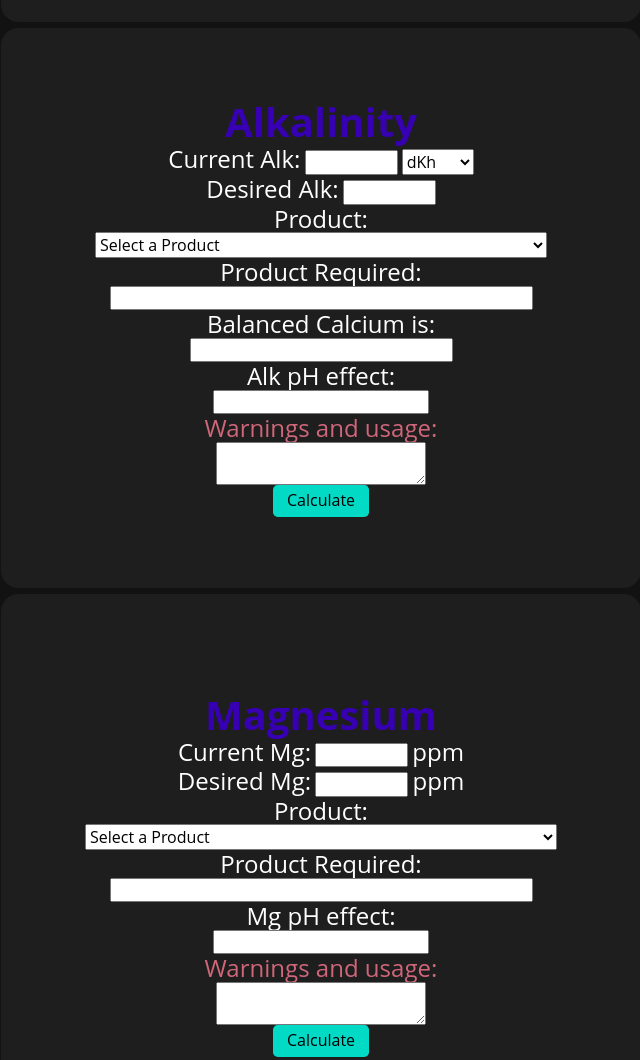
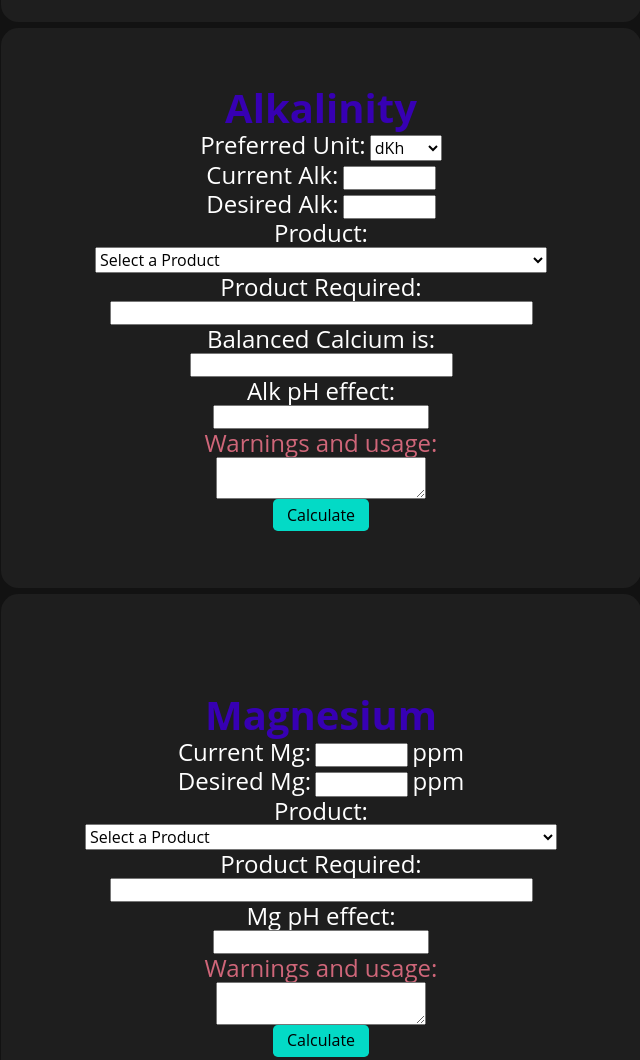
Before and after one commit to ivngzmn/reef-aquarium-supplement-calculator, a plain HTML site: page index.html in a window 1280 px wide. Shown: the part 1020-2080 px from the top of the page, without its empty margins (319-959 px from the left). Drawn offline with Linux system fonts and the light colour scheme.

Commit message:
refactor(updated classes for easier css styling)

```diff
--- a/index.html
+++ b/index.html
@@ -299,6 +299,22 @@
                             <span class="supplement-title">Alkalinity</span>
                             <div class="supplement-input">
                                 <span class="supplement-text"
+                                    >Preferred Unit:</span
+                                >
+                                <select
+                                    name="AlkType"
+                                    size="1"
+                                    class="selectDKH"
+                                    id="AlkType"
+                                    tabindex="8"
+                                >
+                                    <option value="d" selected>dKh</option>
+                                    <option value="m">meq/lt</option>
+                                    <option value="p">ppm</option>
+                                </select>
+                            </div>
+                            <div class="supplement-input">
+                                <span class="supplement-text"
                                     >Current Alk:</span
                                 >
                                 <input
@@ -310,17 +326,6 @@
                                     size="7"
                                     maxlength="6"
                                 />
-                                <select
-                                    name="AlkType"
-                                    size="1"
-                                    class="selectfont"
-                                    id="AlkType"
-                                    tabindex="8"
-                                >
-                                    <option value="d" selected>dKh</option>
-                                    <option value="m">meq/lt</option>
-                                    <option value="p">ppm</option>
-                                </select>
                             </div>
                             <div class="supplement-input">
                                 <span class="supplement-text"
@@ -690,7 +695,7 @@
                         data. I welcome your comments, questions and
                         suggestions, please feel free to drop me an email any
                         time
-                        <a href="mailto:jdreefer@diesyst.com">jdieck</a>
+                        <!-- <a href="mailto:jdreefer@diesyst.com">jdieck</a> -->
                     </p>
                     <p>
                         All products and their brand name are copyright of their
@@ -706,7 +711,7 @@
                 </section>
 
                 <footer>
-                    <section>
+                    <!-- <section>
                         <span>UPDATES: </span>
                         <ul>
                             <li>
@@ -920,7 +925,7 @@
                     <span
                         >Version 0.49 &copy; Best Viewed at 1024 x 768 or higher
                         resolution</span
-                    >
+                    > -->
                 </footer>
             </section>
         </div>
```
